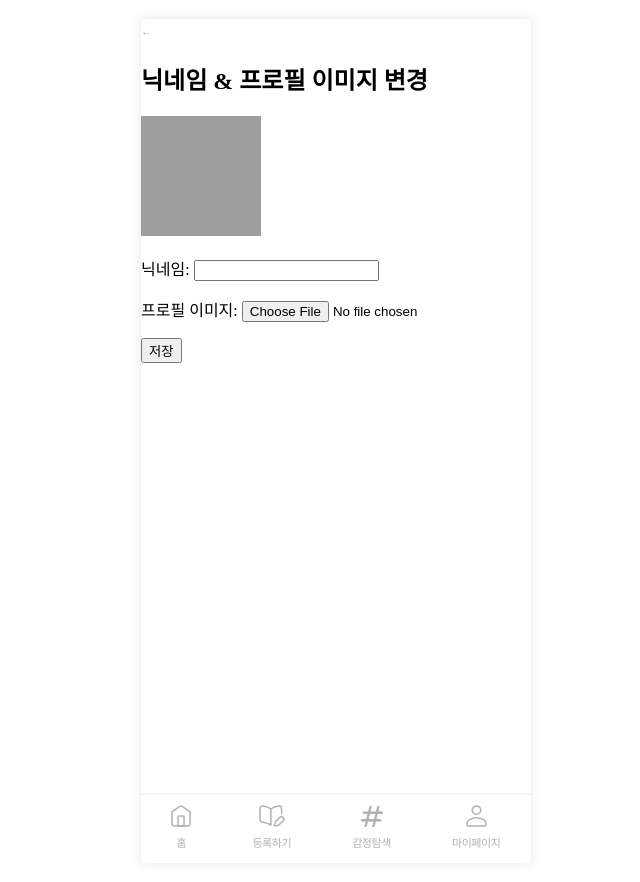
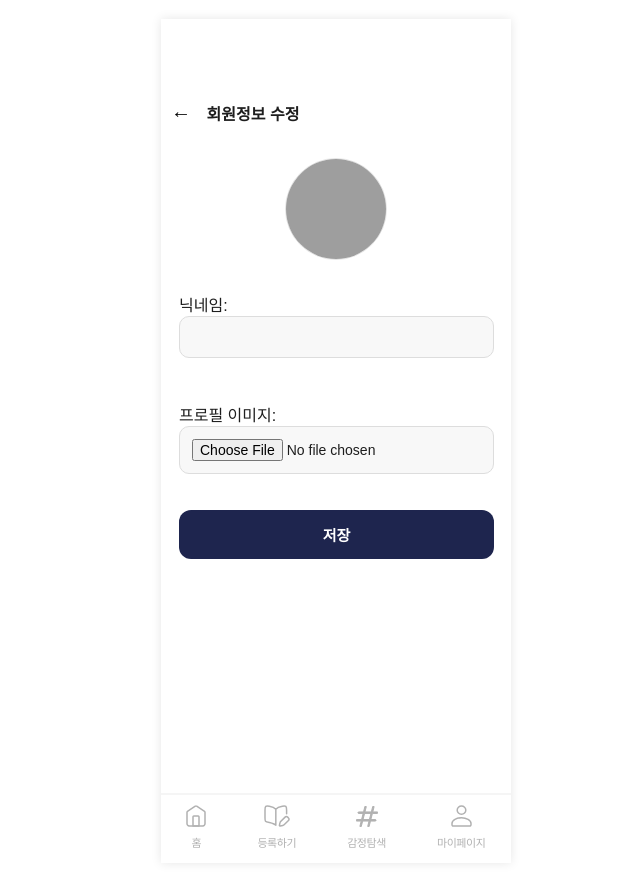
Before and after one commit to 2025-HERETHON/2025-herethon-7, a Django app: template accounts/templates/accounts/edit_profile.html in a window 1280 px wide. Shown: the whole page, without its empty margins (304-944 px from the left). Run offline with Django 5.2, Linux system fonts and the light colour scheme; the template is opened without the code that fills it: values that come from a table or form of the project are taken from there, others are empty; some web fonts are replaced; grey boxes are pictures that could not be loaded.

Commit message:
회원정보 수정 페이지 완성

```diff
--- a/accounts/templates/accounts/edit_profile.html
+++ b/accounts/templates/accounts/edit_profile.html
@@ -11,7 +11,7 @@
 
 <div class="back-header">
 <a href="{% url 'mypage' %}" class="back-arrow">←</a>
-<h2>닉네임 & 프로필 이미지 변경</h2>
+<h2>회원정보 수정</h2>
 </div>
 
 {% if user.profile_image and user.profile_image.name != "" %}
--- /dev/null
+++ b/static/css/edit_profile.css
@@ -0,0 +1,91 @@
+body {
+    font-family: 'Apple SD Gothic Neo', sans-serif;
+    background-color: #fff;
+    max-width: 390px;
+    margin: 0 auto;
+    padding: 20px;
+    box-sizing: border-box;
+    color: #1e1e1e;
+  }
+
+  .container {
+    padding-top: 40px;
+  }
+
+  /* 뒤로가기 헤더 */
+  .back-header {
+    display: flex;
+    align-items: center;
+    gap: 8px;
+    margin-bottom: 32px;
+  }
+
+  .back-arrow {
+    text-decoration: none;
+    font-size: 20px;
+    color: #000;
+    margin-right: 8px;
+    margin-left: 10px;
+    margin-bottom: 5px;
+  }
+
+  .back-header h2 {
+    font-size: 16px;
+    font-weight: bold;
+    margin: 0;
+  }
+
+  /* 프로필 이미지 */
+  img {
+    display: block;
+    margin: 0 auto 16px;
+    width: 100px;
+    height: 100px;
+    object-fit: cover;
+    border-radius: 50%;
+    border: 1px solid #e4e4e4;
+  }
+
+  /* 기본 프사로 초기화 버튼 */
+  form[action*="delete_profile_image"] button {
+    display: block;
+    margin: 0 auto 24px;
+    background: none;
+    border: none;
+    color: #888;
+    font-size: 13px;
+    cursor: pointer;
+  }
+
+  /* 입력 폼 스타일 */
+  form {
+    width: 90%;
+    display: flex;
+    flex-direction: column;
+    gap: 12px;
+    margin-left: 18px;
+  }
+
+  input[type="text"],
+  input[type="file"] {
+    width: 100%;
+    padding: 12px;
+    font-size: 14px;
+    border-radius: 10px;
+    border: 1px solid #ddd;
+    background-color: #f8f8f8;
+    box-sizing: border-box;
+  }
+
+  /* 저장 버튼 */
+  button[type="submit"] {
+    margin-top: 8px;
+    background-color: #1e254e;
+    color: white;
+    border: none;
+    padding: 14px;
+    border-radius: 12px;
+    font-weight: bold;
+    font-size: 15px;
+    cursor: pointer;
+  }
```
